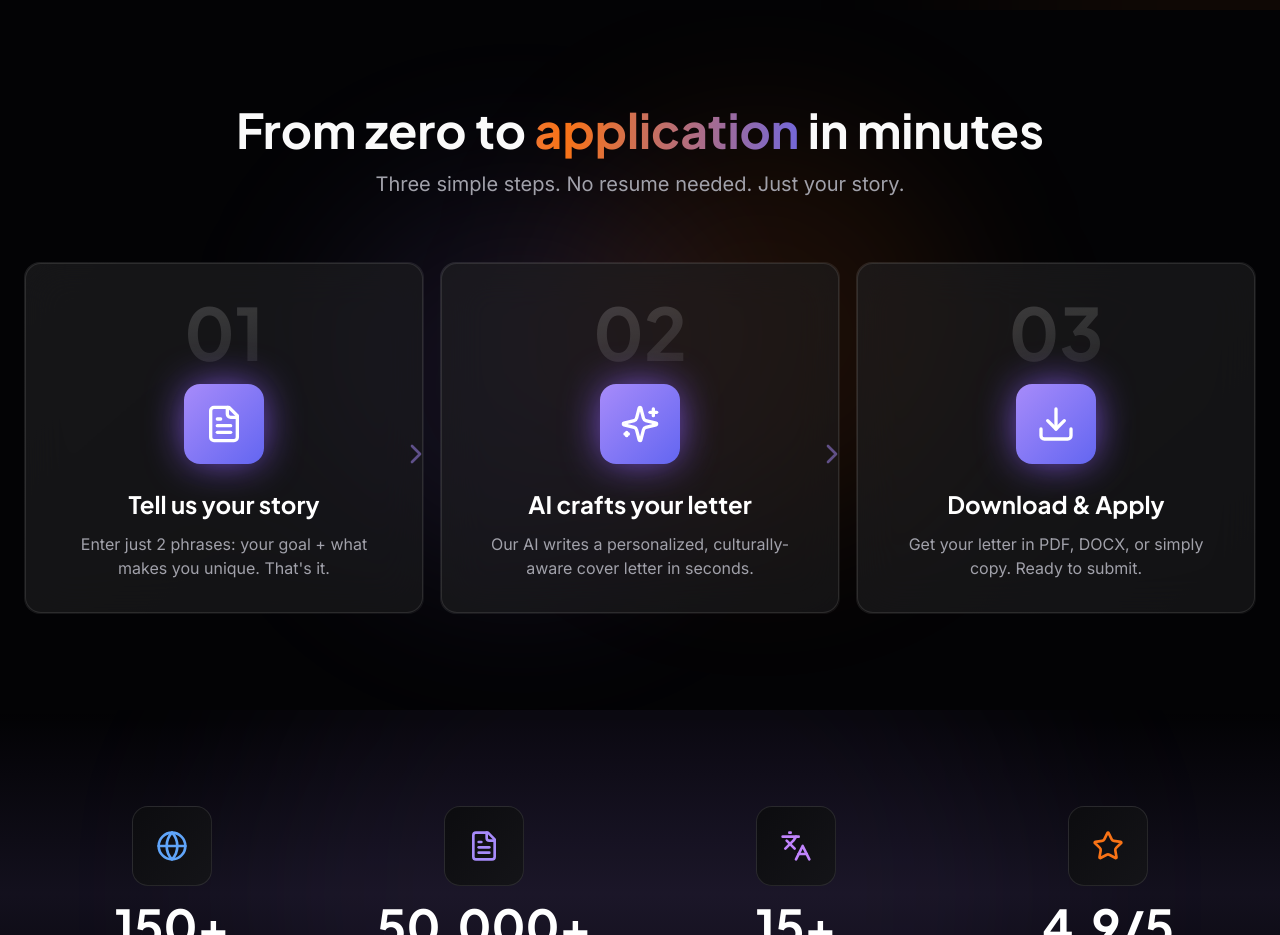
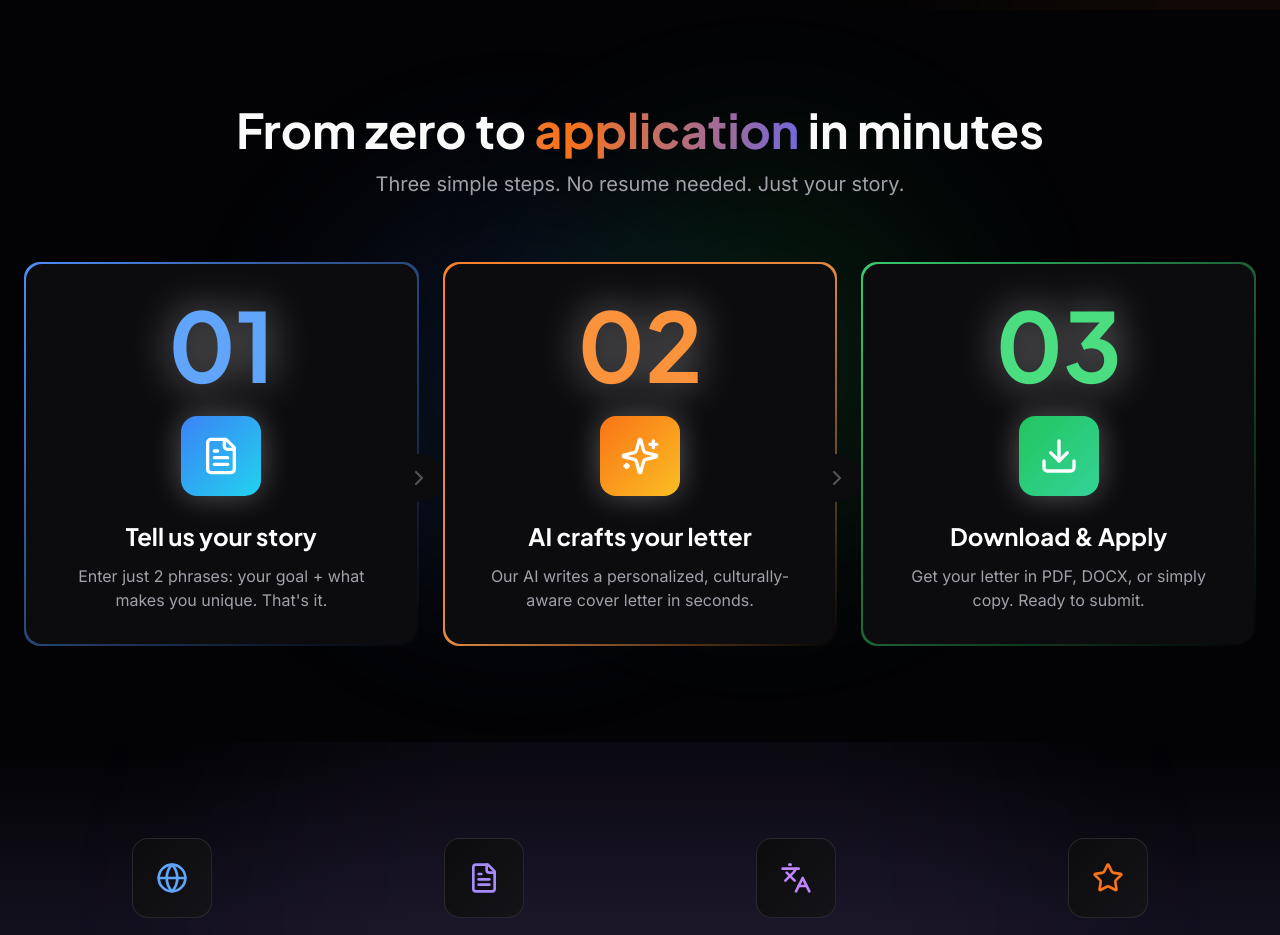
Before and after one commit to nikjp2021/landing-MytgmV3, a Next.js app: page / in a window 1280 px wide. Shown: the part 2780-3715 px from the top of the page. Built offline with nearby package versions, Linux system fonts and the light colour scheme.

Commit message:
feat: HowItWorks - bright step numbers with distinct colors (blue/orange/green), glowing icons, gradient borders

```diff
--- a/src/app/page.tsx
+++ b/src/app/page.tsx
@@ -703,27 +703,27 @@ function HowItWorks() {
       title: "Tell us your story",
       description: "Enter just 2 phrases: your goal + what makes you unique. That's it.",
       icon: FileText,
-      gradient: "from-primary via-purple-400 to-primary",
-      glowColor: "rgba(167, 139, 250, 0.3)",
-      stepColor: "from-blue-500 to-cyan-500",
+      stepColor: "blue",
+      iconBg: "from-blue-500 to-cyan-400",
+      numberColor: "text-blue-400",
     },
     {
       number: "02",
       title: "AI crafts your letter",
       description: "Our AI writes a personalized, culturally-aware cover letter in seconds.",
       icon: Sparkles,
-      gradient: "from-accent via-orange-400 to-accent",
-      glowColor: "rgba(249, 115, 22, 0.3)",
-      stepColor: "from-orange-500 to-amber-500",
+      stepColor: "orange",
+      iconBg: "from-orange-500 to-amber-400",
+      numberColor: "text-orange-400",
     },
     {
       number: "03",
       title: "Download & Apply",
       description: "Get your letter in PDF, DOCX, or simply copy. Ready to submit.",
       icon: Download,
-      gradient: "from-green-500 via-emerald-400 to-green-500",
-      glowColor: "rgba(16, 185, 129, 0.3)",
-      stepColor: "from-green-500 to-emerald-500",
+      stepColor: "green",
+      iconBg: "from-green-500 to-emerald-400",
+      numberColor: "text-green-400",
     },
   ];
 
@@ -731,8 +731,8 @@ function HowItWorks() {
     <section id="how-it-works" className="py-24 relative">
       {/* Background effects */}
       <div className="absolute inset-0 overflow-hidden">
-        <div className="absolute top-1/4 left-1/4 w-[400px] h-[400px] bg-primary/10 rounded-full blur-[80px]" />
-        <div className="absolute bottom-1/4 right-1/4 w-[400px] h-[400px] bg-accent/10 rounded-full blur-[80px]" />
+        <div className="absolute top-1/4 left-1/4 w-[400px] h-[400px] bg-blue-500/10 rounded-full blur-[80px]" />
+        <div className="absolute bottom-1/4 right-1/4 w-[400px] h-[400px] bg-green-500/10 rounded-full blur-[80px]" />
       </div>
 
       <div className="max-w-7xl mx-auto px-6 relative z-10">
@@ -749,7 +749,7 @@ function HowItWorks() {
           </p>
         </motion.div>
 
-        <div className="grid md:grid-cols-3 gap-4">
+        <div className="grid md:grid-cols-3 gap-6">
           {steps.map((step, i) => (
             <motion.div
               key={step.number}
@@ -759,31 +759,37 @@ function HowItWorks() {
               viewport={{ once: true }}
               className="relative group"
             >
-              {/* Connecting line */}
+              {/* Connecting line with arrow */}
               {i < steps.length - 1 && (
-                <div className="hidden md:block absolute top-1/2 -right-2 z-10">
-                  <ChevronRight className="w-8 h-8 text-primary/50" />
+                <div className="hidden md:block absolute top-1/2 -right-6 z-10">
+                  <div className="w-12 h-12 rounded-full bg-surface flex items-center justify-center">
+                    <ChevronRight className="w-6 h-6 text-white/30" />
+                  </div>
                 </div>
               )}
 
-              <div className="relative h-full rounded-2xl p-[1px] bg-gradient-to-br from-white/10 to-white/5">
-                <div className="absolute inset-0 rounded-2xl bg-gradient-to-br from-white/5 to-transparent opacity-0 group-hover:opacity-100 transition-opacity duration-500" />
-                <div className="h-full glass-premium rounded-2xl p-8 text-center h-full relative overflow-hidden group-hover:shadow-glow transition-all duration-500">
-                  {/* Glow effect */}
-                  <div className="absolute inset-0 opacity-0 group-hover:opacity-100 transition-opacity duration-500" style={{ background: `radial-gradient(circle at 50% 0%, ${step.glowColor}, transparent 60%)` }} />
+              {/* MAIN CARD - Bright and prominent */}
+              <div className={`relative h-full rounded-2xl p-[2px] bg-gradient-to-br from-${step.stepColor}-500 via-${step.stepColor}-400 to-${step.stepColor}-600`}>
+                <div className="absolute inset-0 rounded-2xl bg-gradient-to-br from-white/10 to-black/20" />
+                <div className="absolute -inset-0.5 rounded-2xl bg-${step.stepColor}-500/30 blur-sm" />
 
-                  <div className="relative">
-                    <div className="text-7xl font-display font-bold text-transparent bg-clip-text bg-gradient-to-br from-white/20 to-white/5 mb-4">
+                <div className="relative h-full bg-[#0C0C0F] rounded-2xl p-8 text-center">
+                  {/* Glowing step number */}
+                  <div className="relative mb-6">
+                    <div className={`text-8xl font-display font-bold ${step.numberColor} drop-shadow-[0_0_20px_rgba(255,255,255,0.5)]`}>
                       {step.number}
                     </div>
-                    <div className="relative w-20 h-20 mx-auto rounded-2xl bg-gradient-to-br from-primary to-secondary flex items-center justify-center mb-6 group-hover:scale-110 group-hover:shadow-lg transition-all duration-300 shadow-glow">
-                      <step.icon className="w-10 h-10 text-white" />
-                    </div>
-                    <h3 className="relative text-2xl font-display font-bold mb-3 text-white">
-                      {step.title}
-                    </h3>
-                    <p className="relative text-text-secondary">{step.description}</p>
                   </div>
+
+                  {/* Icon with glow */}
+                  <div className={`relative w-20 h-20 mx-auto rounded-2xl bg-gradient-to-br ${step.iconBg} flex items-center justify-center mb-6 shadow-[0_0_30px_rgba(255,255,255,0.3)] group-hover:scale-110 transition-all duration-300`}>
+                    <step.icon className="w-10 h-10 text-white" />
+                  </div>
+
+                  <h3 className="relative text-2xl font-display font-bold mb-3 text-white">
+                    {step.title}
+                  </h3>
+                  <p className="relative text-text-secondary">{step.description}</p>
                 </div>
               </div>
             </motion.div>
```
